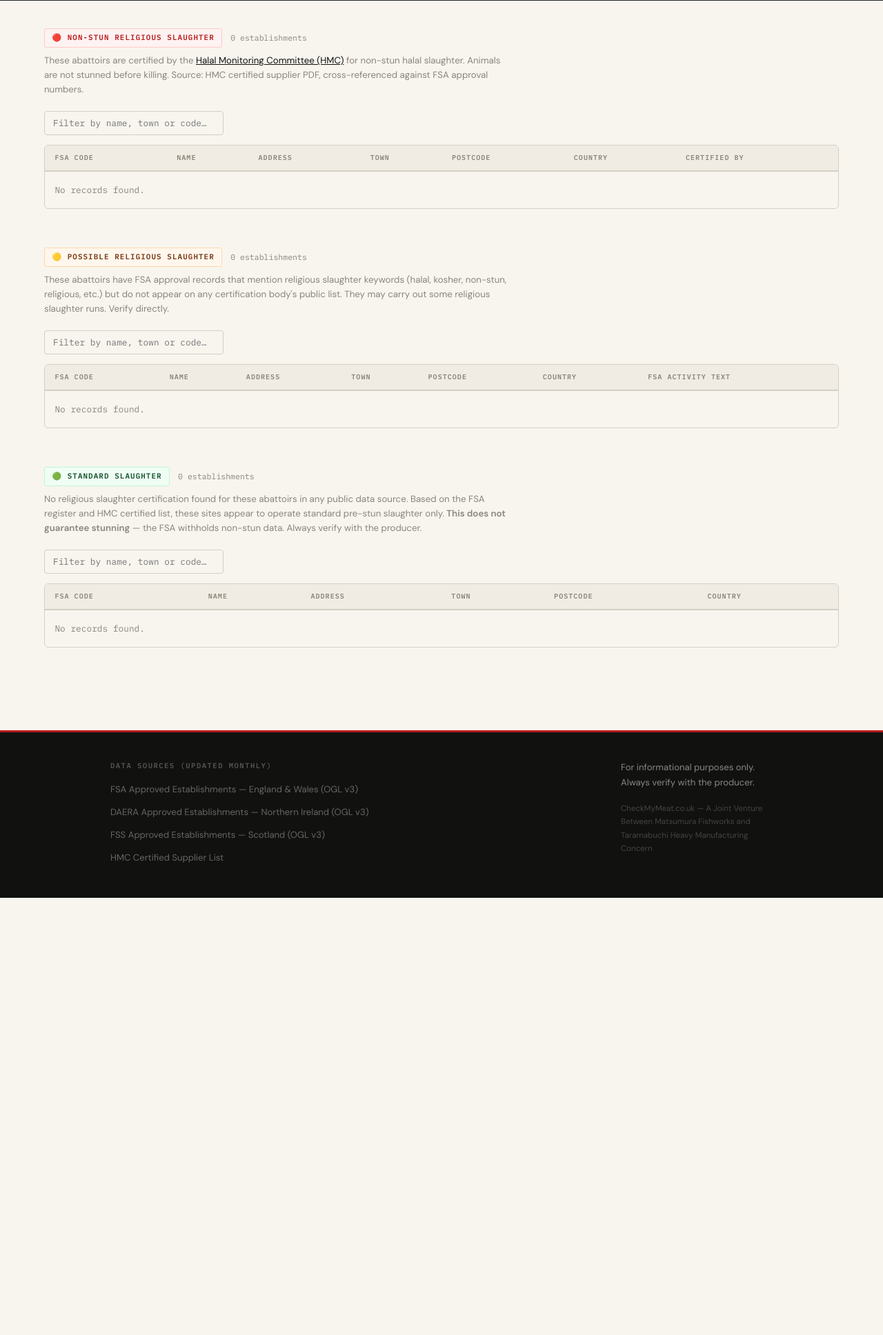
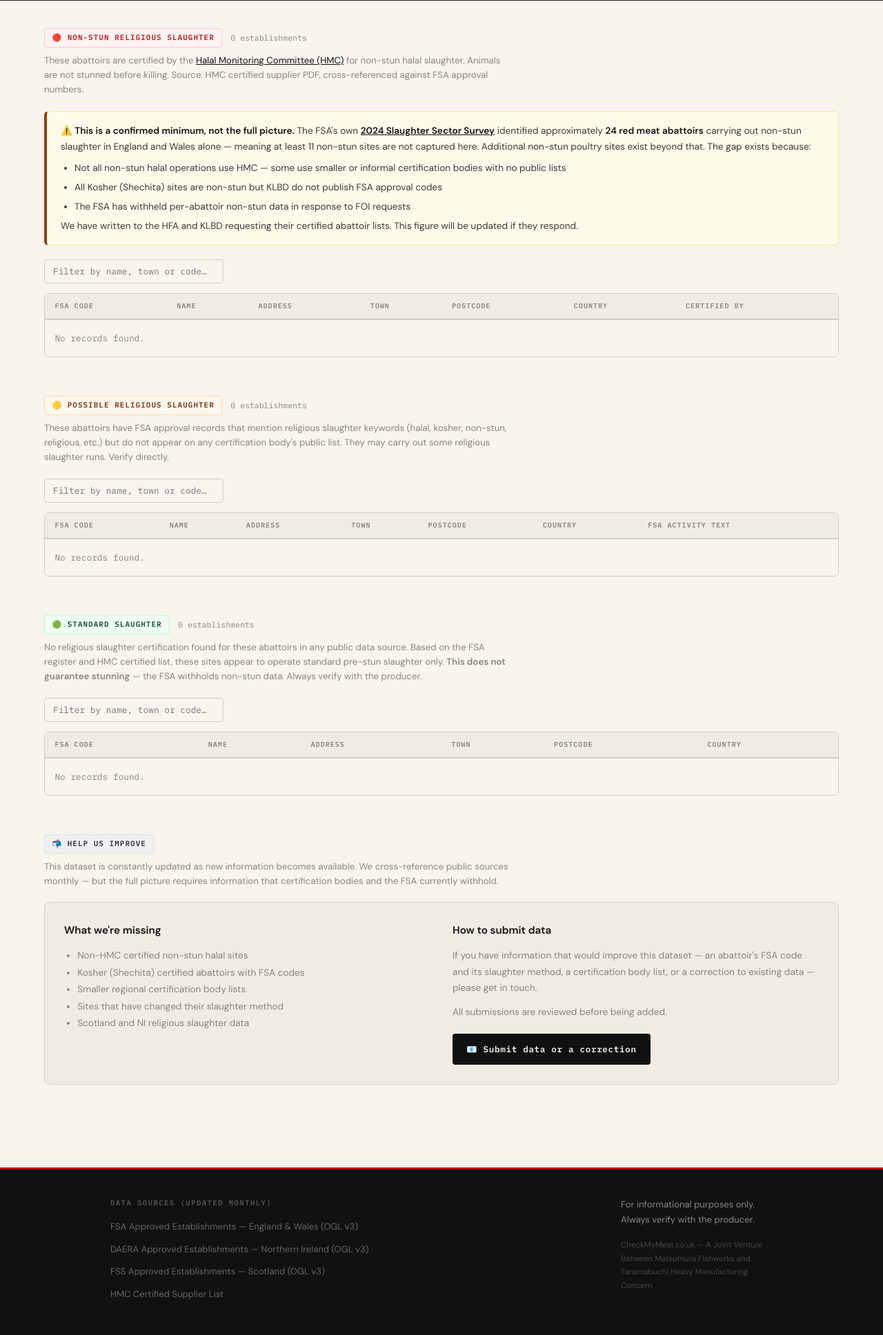
Before and after one commit to matsumurafishworks/slaughterhouse-checker, a Flask app: page /data in a window 1280 px wide. Shown: the part 403-2339 px from the top of the page at 69% size. Before the commit the page ends 1705 px from the top, so only its background shows below. Run offline with Flask 3, Linux system fonts and the light colour scheme; data that the repository does not hold is empty.

Commit message:
Update data.html

```diff
--- a/templates/data.html
+++ b/templates/data.html
@@ -74,6 +74,36 @@
     }
     .td-muted { color: var(--muted); }
     .no-data { font-family: var(--mono); font-size: 0.8rem; color: var(--muted); padding: 1rem 0.9rem; }
+    .data-caveat {
+      background: var(--amber-bg); border: 1px solid var(--amber-border);
+      border-left: 4px solid var(--amber); border-radius: 6px;
+      padding: 1rem 1.25rem; margin-bottom: 1.25rem;
+      font-size: 0.85rem; color: var(--ink-soft); line-height: 1.7;
+    }
+    .data-caveat strong { color: var(--ink); }
+    .data-caveat a { color: var(--ink); font-weight: 600; }
+    .data-caveat ul { margin: 0.5rem 0 0 1.25rem; }
+    .data-caveat li { margin-bottom: 0.3rem; }
+    .contribute-box {
+      display: grid; grid-template-columns: 1fr 1fr; gap: 2rem;
+      background: var(--paper2); border: 1px solid var(--line);
+      border-radius: 8px; padding: 1.75rem;
+    }
+    .contribute-col h3 { font-size: 0.95rem; font-weight: 700; margin-bottom: 0.75rem; }
+    .contribute-col ul { margin: 0 0 0 1.2rem; font-size: 0.85rem; color: var(--muted); line-height: 1.8; }
+    .contribute-col p { font-size: 0.85rem; color: var(--muted); line-height: 1.7; margin-bottom: 0.75rem; }
+    .contribute-btn {
+      display: inline-block; font-family: var(--mono); font-size: 0.78rem;
+      font-weight: 600; letter-spacing: 0.06em;
+      background: var(--ink); color: var(--paper);
+      padding: 0.75rem 1.25rem; border-radius: 4px;
+      text-decoration: none; margin-top: 0.5rem;
+      transition: opacity 0.15s;
+    }
+    .contribute-btn:hover { opacity: 0.8; color: var(--paper); }
+    @media (max-width: 600px) {
+      .contribute-box { grid-template-columns: 1fr; gap: 1.25rem; }
+    }
 
     .search-filter {
       font-family: var(--mono); font-size: 0.8rem;
@@ -145,6 +175,22 @@
         for non-stun halal slaughter. Animals are not stunned before killing.
         Source: HMC certified supplier PDF, cross-referenced against FSA approval numbers.
       </p>
+      <div class="data-caveat">
+        <strong>⚠️ This is a confirmed minimum, not the full picture.</strong>
+        The FSA's own
+        <a href="https://www.gov.uk/government/publications/farm-animals-slaughter-sector-survey-2024" target="_blank" rel="noopener">2024 Slaughter Sector Survey</a>
+        identified approximately <strong>24 red meat abattoirs</strong> carrying out non-stun
+        slaughter in England and Wales alone — meaning at least 11 non-stun sites are not
+        captured here. Additional non-stun poultry sites exist beyond that.
+        The gap exists because:
+        <ul>
+          <li>Not all non-stun halal operations use HMC — some use smaller or informal certification bodies with no public lists</li>
+          <li>All Kosher (Shechita) sites are non-stun but KLBD do not publish FSA approval codes</li>
+          <li>The FSA has withheld per-abattoir non-stun data in response to FOI requests</li>
+        </ul>
+        We have written to the HFA and KLBD requesting their certified abattoir lists.
+        This figure will be updated if they respond.
+      </div>
       <input class="search-filter" type="text" placeholder="Filter by name, town or code…" oninput="filterTable('nonstun-table', this.value)"/>
       <div class="data-table-wrap">
         <table id="nonstun-table">
@@ -265,6 +311,42 @@
       </div>
     </section>
 
+    <!-- ── CONTRIBUTE ──────────────────────────────────────────────────── -->
+    <section class="data-section">
+      <div class="data-section-head">
+        <span class="data-section-badge" style="background:#f0f0f0;color:#333;border:1px solid #ddd;">📬 Help Us Improve</span>
+      </div>
+      <p class="data-section-desc">
+        This dataset is constantly updated as new information becomes available.
+        We cross-reference public sources monthly — but the full picture requires
+        information that certification bodies and the FSA currently withhold.
+      </p>
+      <div class="contribute-box">
+        <div class="contribute-col">
+          <h3>What we're missing</h3>
+          <ul>
+            <li>Non-HMC certified non-stun halal sites</li>
+            <li>Kosher (Shechita) certified abattoirs with FSA codes</li>
+            <li>Smaller regional certification body lists</li>
+            <li>Sites that have changed their slaughter method</li>
+            <li>Scotland and NI religious slaughter data</li>
+          </ul>
+        </div>
+        <div class="contribute-col">
+          <h3>How to submit data</h3>
+          <p>
+            If you have information that would improve this dataset — an abattoir's
+            FSA code and its slaughter method, a certification body list, or a
+            correction to existing data — please get in touch.
+          </p>
+          <p>All submissions are reviewed before being added.</p>
+          <a href="mailto:data@checkmymeat.co.uk" class="contribute-btn">
+            📧 Submit data or a correction
+          </a>
+        </div>
+      </div>
+    </section>
+
   </div>
 </main>
 
```
